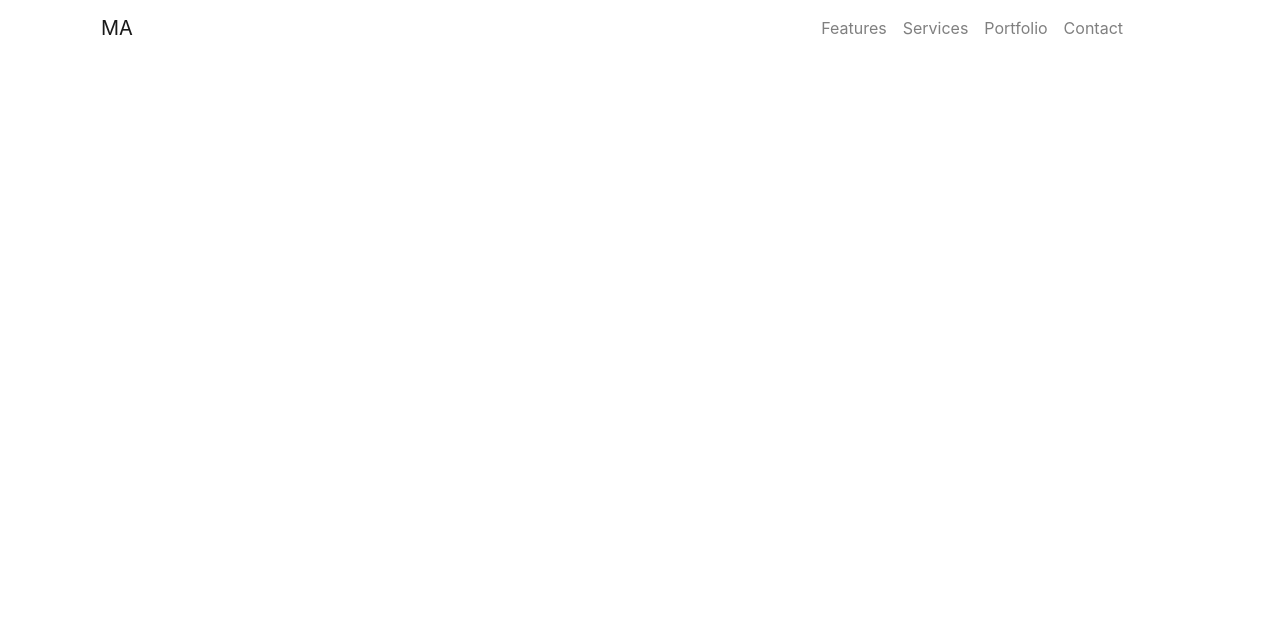
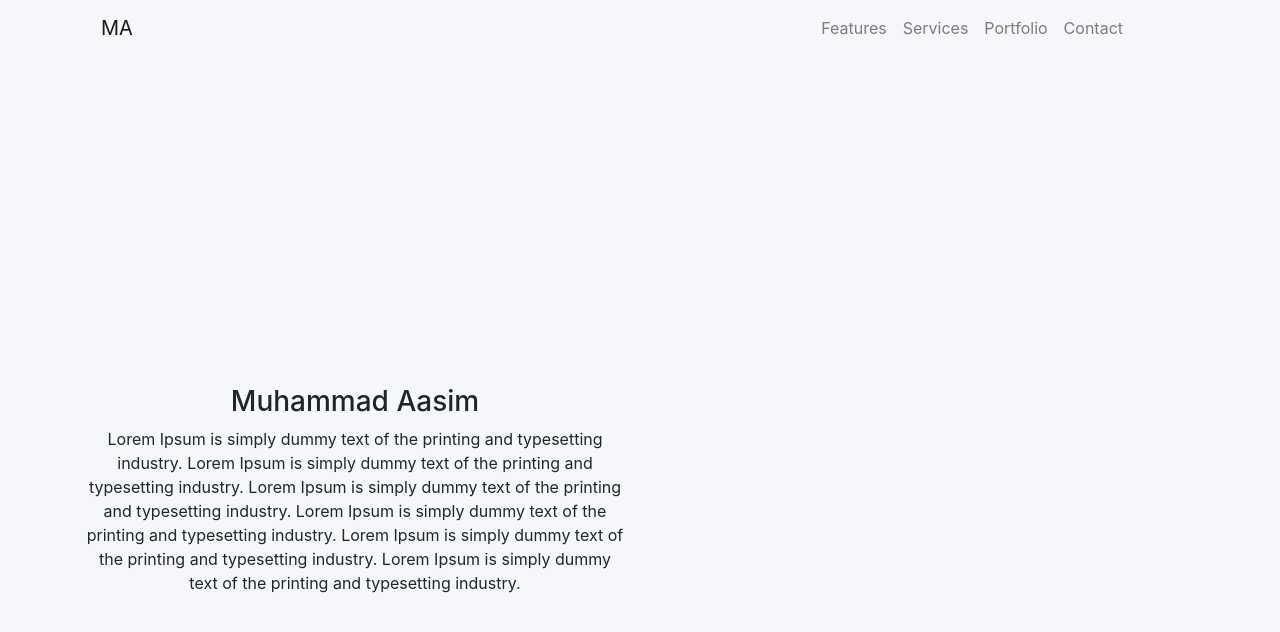
Before and after one commit to muhammadaasim/ma-portfolio, a React (Create React App) app: page / in a window 1280 px wide. Shown: the top 632 px of the page. Built offline with nearby package versions, Linux system fonts and the light colour scheme.

Commit message:
Added HOmePage

```diff
--- a/src/App.js
+++ b/src/App.js
@@ -1,10 +1,12 @@
 import React from 'react';
 import './App.css';
 import Header from './Components/Header'
+import Home from './Components/Home'
 function App() {
   return (
     <div className="App">
       <Header />
+      <Home />
     </div>
   );
 }
--- a/src/Components/Header.js
+++ b/src/Components/Header.js
@@ -1,8 +1,9 @@
 import React from 'react'
+import './theme.css'
 import { Container, Row, Col, Navbar, Nav } from 'react-bootstrap'
 const Header = () => {
     return (
-        <div>
+        <div className="bg-s">
             <Container>
                 <Row>
                     <Col>
--- /dev/null
+++ b/src/Components/Home.js
@@ -0,0 +1,33 @@
+import React from 'react'
+import './theme.css'
+import { Container, Col, Row } from 'react-bootstrap'
+const Home = () => {
+    return (
+        <div className="bg-s">
+            <Container>
+                <Row>
+                    <Col>
+                        <div className="h-text">
+                            <h3>
+                                Muhammad Aasim
+                        </h3>
+                            <p>
+                                Lorem Ipsum is simply dummy text of the printing and typesetting industry.
+                                   Lorem Ipsum is simply dummy text of the printing and typesetting industry.
+                                   Lorem Ipsum is simply dummy text of the printing and typesetting industry.
+                                      Lorem Ipsum is simply dummy text of the printing and typesetting industry.
+                                         Lorem Ipsum is simply dummy text of the printing and typesetting industry.
+                                            Lorem Ipsum is simply dummy text of the printing and typesetting industry.
+
+                        </p>
+                        </div>
+                    </Col>
+                    <Col>
+                    </Col>
+                </Row>
+            </Container>
+        </div>
+    )
+}
+
+export default Home
--- /dev/null
+++ b/src/Components/theme.css
@@ -0,0 +1,6 @@
+.bg-s{
+    background-color: #F6F7FB;
+}
+.h-text{
+    padding: 61% 0 61% 0;
+}
```
